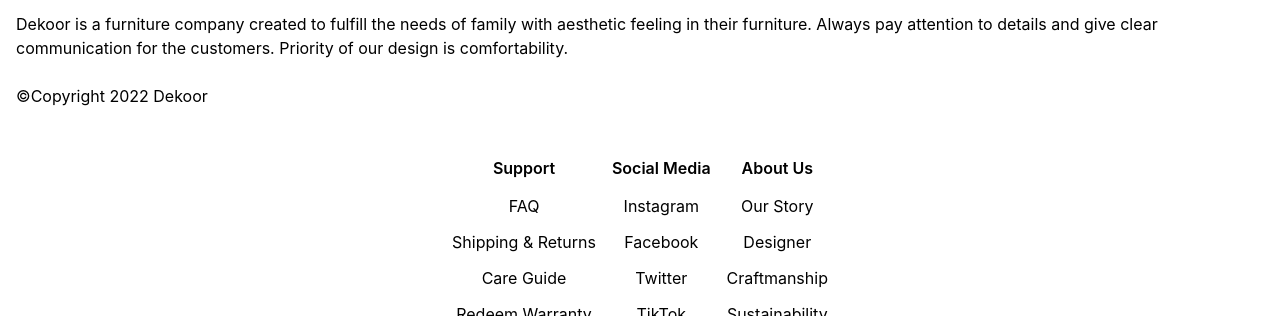
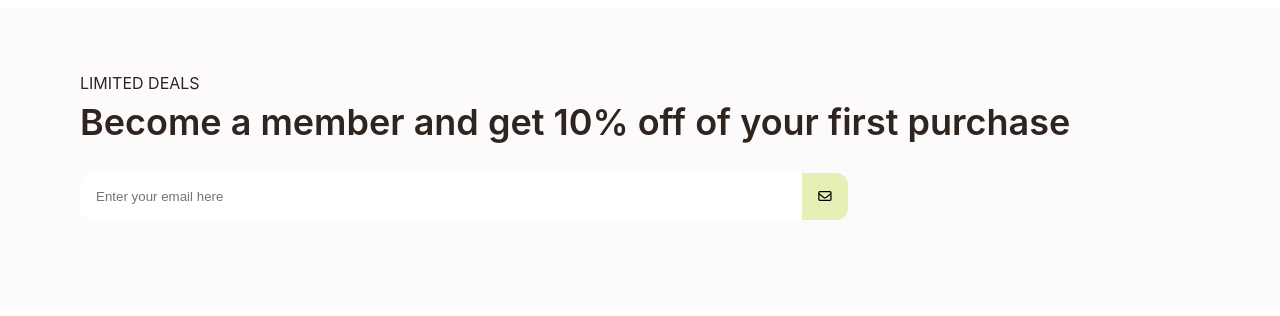
Before and after one commit to martuafernando/SkwnFrontendDev-1-M.Fernando-N.Sibarani, a plain HTML site: page index.html in a window 1280 px wide. Shown: the part 2484-2800 px from the top of the page. Drawn offline with Linux system fonts and the light colour scheme.

Commit message:
add responsive

```diff
--- a/index.html
+++ b/index.html
@@ -128,7 +128,7 @@
       <div class="flex">
         <div>
           <p>Categories</p>
-          <p class="h3 font-bold">This month's best seller</p>
+          <p class="h2 font-bold">This month's best seller</p>
         </div>
         <p>See More</p>
       </div>
@@ -152,7 +152,7 @@
   <section id="limited-deals">
     <div class="container">
       <p class="text-center">LIMITED DEALS</p>
-      <p class="text-center h3 font-bold">Become a member and get 10% off of your first purchase</p>
+      <p class="text-center h2 font-bold">Become a member and get 10% off of your first purchase</p>
 
       <form action="">
         <div class="form-container flex">
@@ -164,7 +164,7 @@
   </section>
 
   <footer>
-    <div class="container">
+    <div class="container flex">
       <div class="flex">
         <div>
           <img src="asset/img/logo-black.svg" alt="">
--- a/src/style/style.css
+++ b/src/style/style.css
@@ -181,6 +181,7 @@ header .relative > div:nth-child(3){
   left: 24px;
   flex-direction: column;
   gap: 4px;
+  text-align: center;
 }
 
 header .relative > div:nth-child(3) > p:first-child{
@@ -335,6 +336,7 @@ header .relative > div:nth-child(3) > a:nth-child(3){
 .form-container{
   margin-top: 24px;
   margin-bottom: 24px;
+  max-width: 768px;
 }
 
 .form-container input{
@@ -352,12 +354,12 @@ header .relative > div:nth-child(3) > a:nth-child(3){
   display: none;
 }
 
-footer .flex:first-child{
+footer .container{
   flex-direction: column;
 }
 
-footer .flex:first-child div:first-child{
-  margin: auto;
+footer .flex:first-child{
+  flex-direction: column;
 }
 
 footer .flex:first-child img{
@@ -376,6 +378,14 @@ footer .flex:nth-child(2){
   gap: 16px;
 }
 
+footer .flex:nth-child(2) p{
+  color: #101828;
+}
+
+footer .flex:nth-child(2) a{
+  color: #667085;
+}
+
 footer .flex:nth-child(2) a,
 footer .flex:nth-child(2) p{
   text-align: center;
@@ -385,6 +395,10 @@ footer .flex:nth-child(2) p{
 
 /* Small */
 @media (min-width: 576px) {
+  .text-center{
+    text-align: left;
+  }
+
   header > .container{
     flex-direction: row;
     align-items: center;
@@ -459,10 +473,31 @@ footer .flex:nth-child(2) p{
     justify-content: center;
   }
 
+  footer > .flex:first-child{
+    flex-direction: row;
+    justify-content: space-between;
+  }
+
+  footer > .container .flex:first-child{
+    flex: 1 1 35%;
+  }
+
+  footer > .container .flex:nth-child(2){
+    flex: 1 1 65%;
+  }
+
+  footer .flex:nth-child(2) a,
+  footer .flex:nth-child(2) p{
+    text-align: left;
+  }
 }
 
 /* Medium */
-@media (min-width: 768px) {}
+@media (min-width: 768px) {
+  section{
+    padding: 64px;
+  }
+}
 
 /* Large */
 @media (min-width: 992px) {
```
